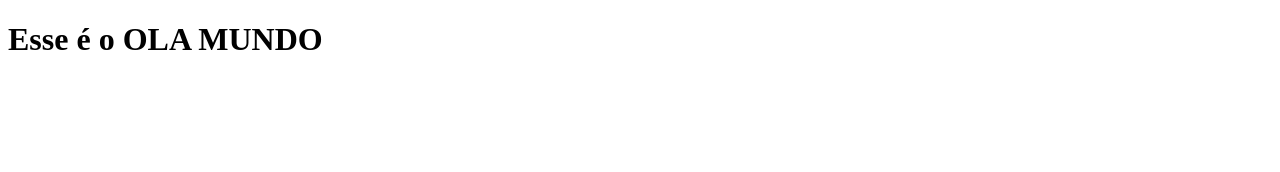
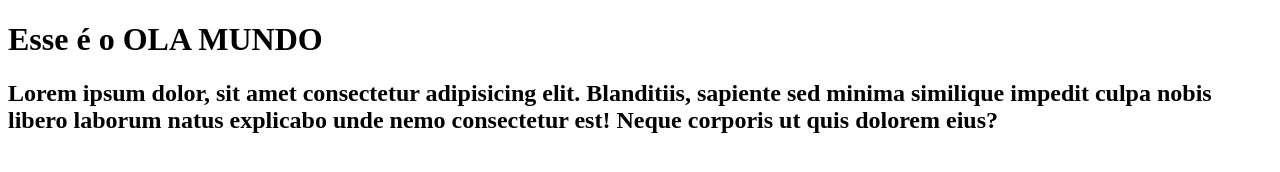
Before and after one commit to felipeallue/Projeto, a plain HTML site: page Site Teste/index.html in a window 1280 px wide. Drawn offline with Linux system fonts and the light colour scheme.

Commit message:
adicionei um paragrado
p

```diff
--- a/Site Teste/index.html
+++ b/Site Teste/index.html
@@ -8,6 +8,6 @@
 </head>
 <body>
     <h1>Esse é o OLA MUNDO</h1>
-
+    <h2>Lorem ipsum dolor, sit amet consectetur adipisicing elit. Blanditiis, sapiente sed minima similique impedit culpa nobis libero laborum natus explicabo unde nemo consectetur est! Neque corporis ut quis dolorem eius?</h2>
 </body>
 </html>
```
